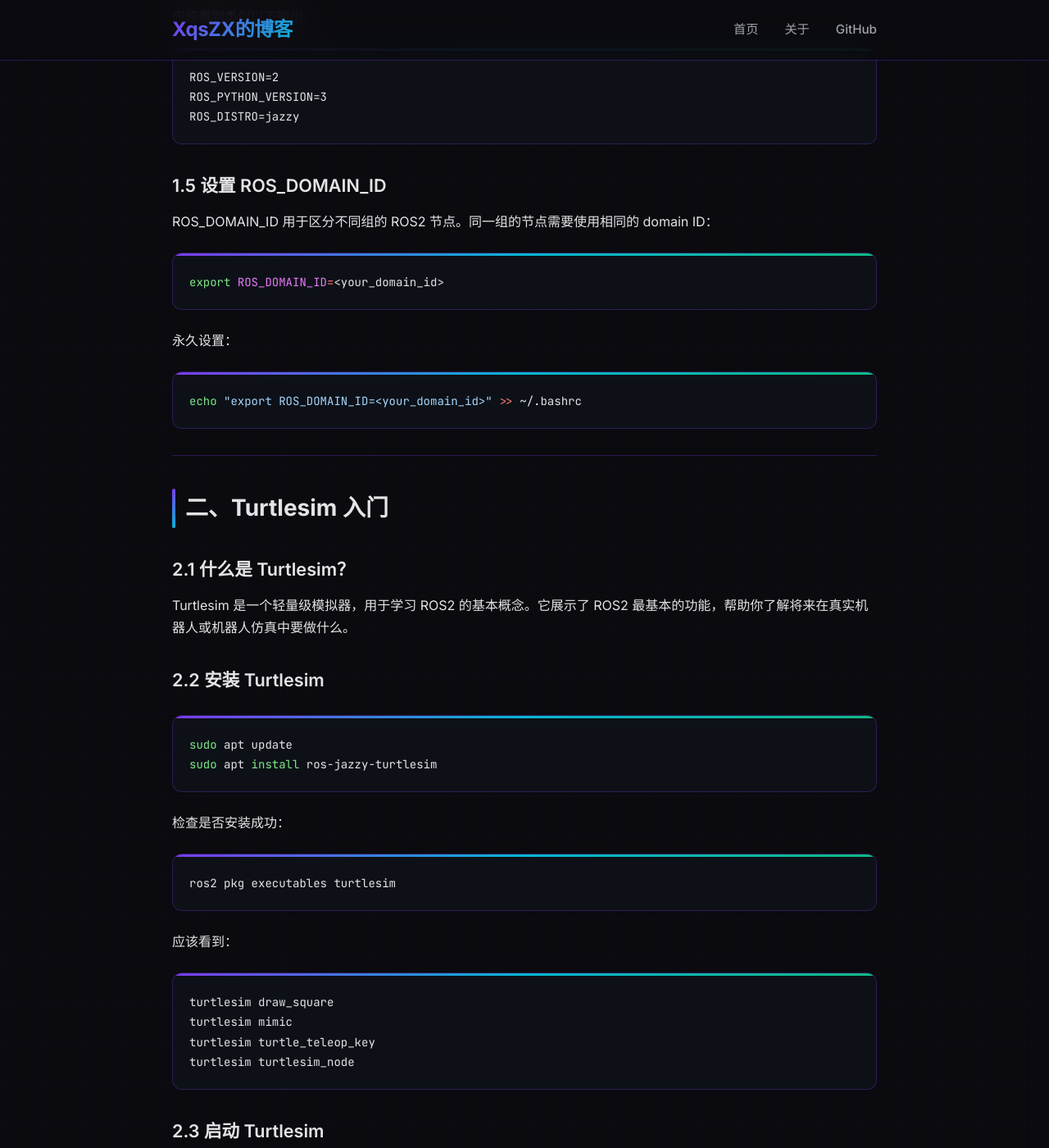
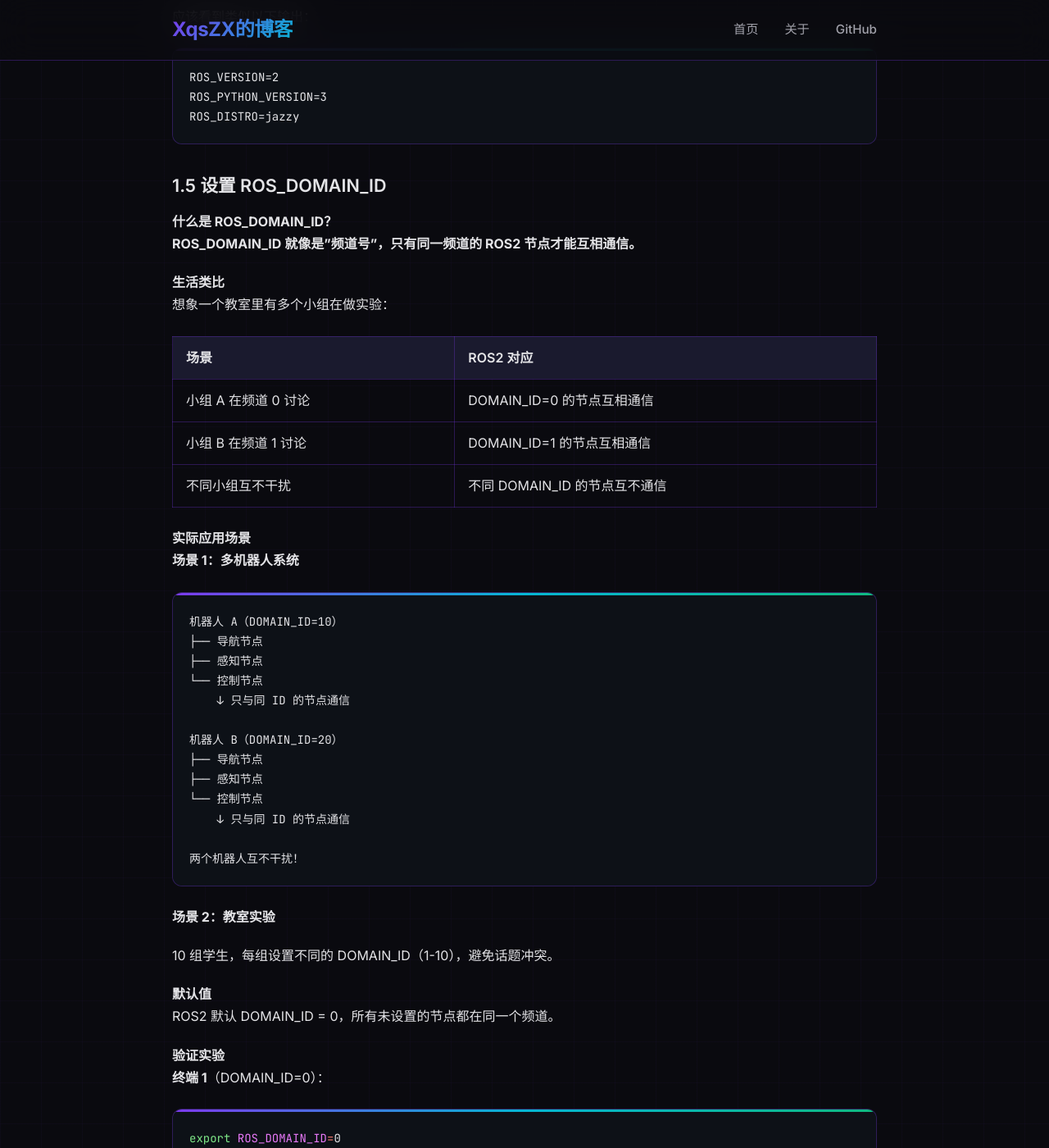
Before and after one commit to XqsZX/XqsZX.github.io, a Jekyll site: the page built from _posts/2024-03-19-ros2-environment-and-turtlesim.md, in a window 1280 px wide and 1400 px high, scrolled down 1530 px. Shown: the whole window at 82% size. Built offline with Jekyll 4.4.1, drawn with Linux system fonts in a browser that asks for light colours; some of the changed text lies outside the part shown.

Commit message:
docs: 补充ROS_DOMAIN_ID详细解释

````diff
--- a/_posts/2024-03-19-ros2-environment-and-turtlesim.md
+++ b/_posts/2024-03-19-ros2-environment-and-turtlesim.md
@@ -61,13 +61,82 @@ ROS_DISTRO=jazzy
 
 ### 1.5 设置 ROS_DOMAIN_ID
 
-ROS_DOMAIN_ID 用于区分不同组的 ROS2 节点。同一组的节点需要使用相同的 domain ID：
+#### 什么是 ROS_DOMAIN_ID？
+
+**ROS_DOMAIN_ID 就像是"频道号"，只有同一频道的 ROS2 节点才能互相通信。**
+
+#### 生活类比
+
+想象一个教室里有多个小组在做实验：
+
+| 场景 | ROS2 对应 |
+|-----|----------|
+| 小组 A 在频道 0 讨论 | DOMAIN_ID=0 的节点互相通信 |
+| 小组 B 在频道 1 讨论 | DOMAIN_ID=1 的节点互相通信 |
+| 不同小组互不干扰 | 不同 DOMAIN_ID 的节点互不通信 |
+
+#### 实际应用场景
+
+**场景 1：多机器人系统**
+
+```
+机器人 A（DOMAIN_ID=10）
+├── 导航节点
+├── 感知节点
+└── 控制节点
+    ↓ 只与同 ID 的节点通信
+
+机器人 B（DOMAIN_ID=20）
+├── 导航节点
+├── 感知节点
+└── 控制节点
+    ↓ 只与同 ID 的节点通信
+
+两个机器人互不干扰！
+```
+
+**场景 2：教室实验**
+
+10 组学生，每组设置不同的 DOMAIN_ID（1-10），避免话题冲突。
+
+#### 默认值
+
+ROS2 默认 DOMAIN_ID = 0，所有未设置的节点都在同一个频道。
+
+#### 验证实验
+
+**终端 1**（DOMAIN_ID=0）：
+
+```bash
+export ROS_DOMAIN_ID=0
+ros2 run demo_nodes_cpp talker
+```
+
+**终端 2**（DOMAIN_ID=0）：
+
+```bash
+export ROS_DOMAIN_ID=0
+ros2 run demo_nodes_py listener
+# ✅ 能收到消息
+```
+
+**终端 3**（DOMAIN_ID=1）：
+
+```bash
+export ROS_DOMAIN_ID=1
+ros2 run demo_nodes_py listener
+# ❌ 收不到消息，因为频道不同
+```
+
+#### 设置方法
+
+临时设置（当前终端有效）：
 
 ```bash
 export ROS_DOMAIN_ID=<your_domain_id>
 ```
 
-永久设置：
+永久设置（添加到启动脚本）：
 
 ```bash
 echo "export ROS_DOMAIN_ID=<your_domain_id>" >> ~/.bashrc
````
